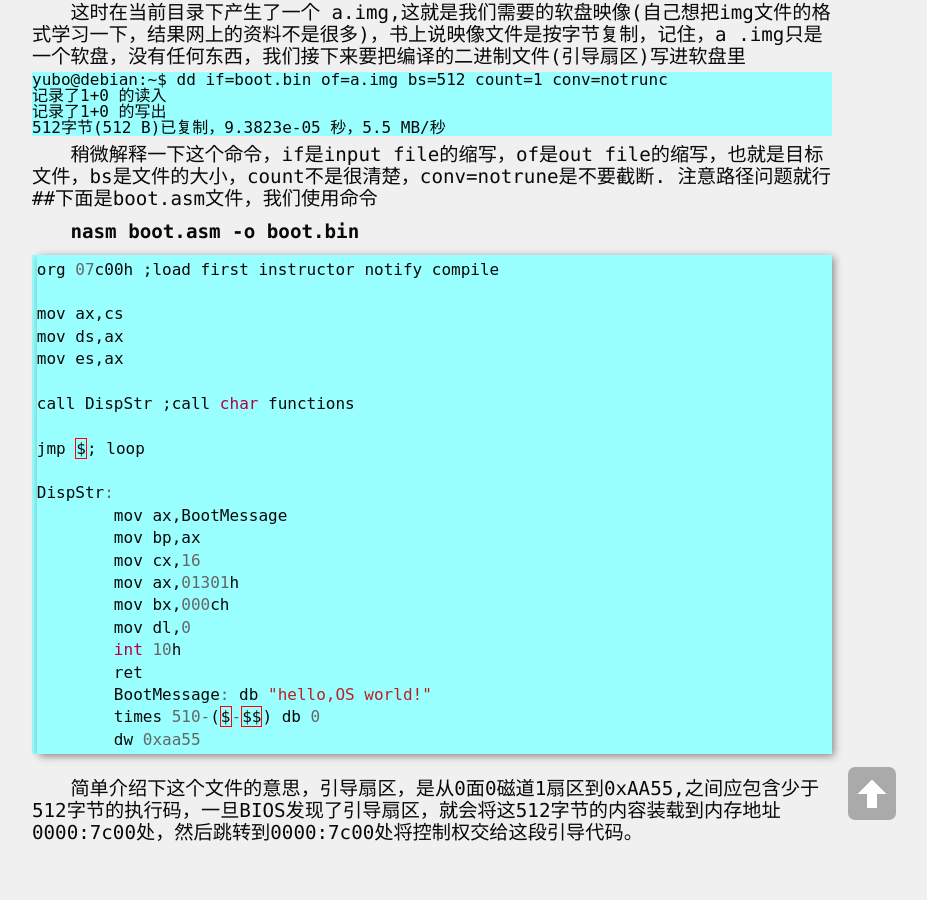
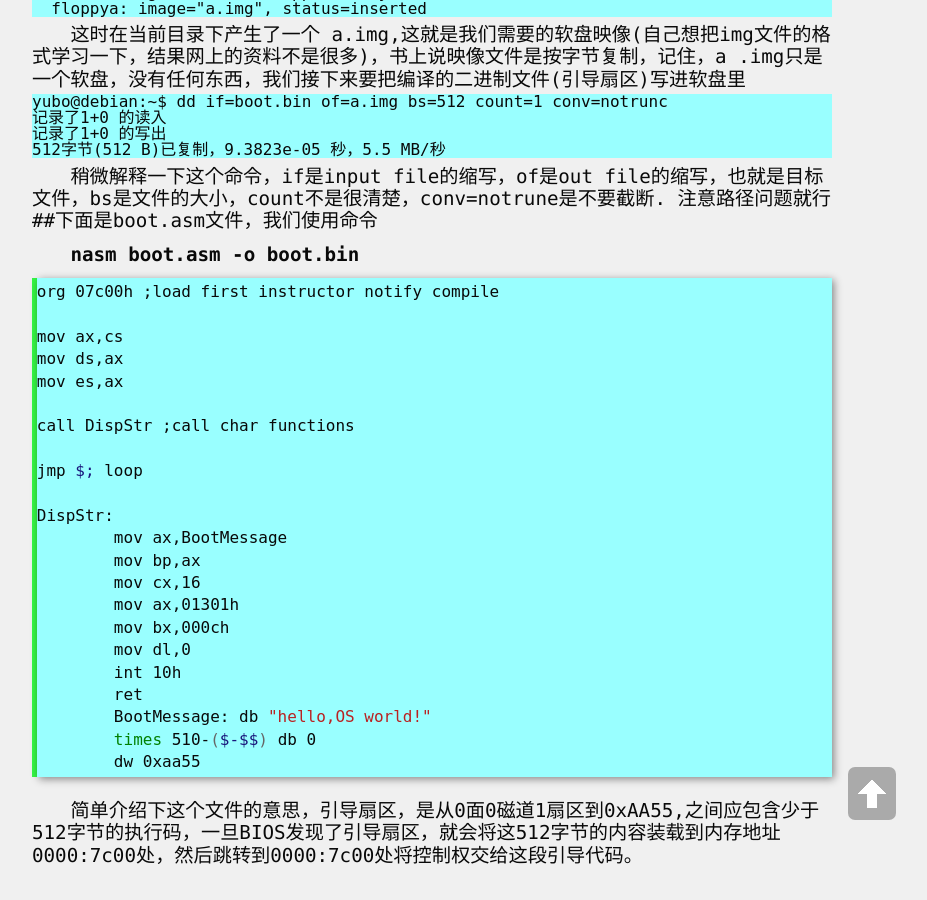
Before and after one commit to yuzibo/yuzibo.github.io, a Jekyll site: the page built from _posts/2014-11-04-DebianInstallBochs.md, in a window 1280 px wide and 900 px high, scrolled down 2076 px. Shown: the whole window, without its empty margins (208-1135 px from the left). Built offline with Jekyll 4.4.1, drawn with Linux system fonts in a browser that asks for light colours; comment, search, counter and statistics services are not loaded.

Commit message:
modify c

````diff
--- a/_posts/2014-11-04-DebianInstallBochs.md
+++ b/_posts/2014-11-04-DebianInstallBochs.md
@@ -35,7 +35,7 @@
 
 6.配置bochs启动文件
 
-{% highlight bash %}
+```bash
 #how much memory the emulated will have
 megs: 32
 #filename of ROM images
@@ -55,7 +55,7 @@
 #disable mouse
 mouse: enabled=0
 
-{% endhighlight %}
+```
 
 看到没，我们对Bochs的控制全在这里，包括映像文件的路径和启动顺序，至于a.img是在怎么来的，请看下面的东东，我们将配置文件写好以后，使用命令
 
@@ -126,7 +126,7 @@
 
 __nasm boot.asm -o boot.bin__
 
-{% highlight c %}
+```bash
 org 07c00h ;load first instructor notify compile
 
 mov ax,cs
@@ -149,6 +149,6 @@
 	BootMessage: db "hello,OS world!"
 	times 510-($-$$) db 0
 	dw 0xaa55
-{% endhighlight %}
+```
 
 简单介绍下这个文件的意思，引导扇区，是从0面0磁道1扇区到0xAA55,之间应包含少于512字节的执行码，一旦BIOS发现了引导扇区，就会将这512字节的内容装载到内存地址0000:7c00处，然后跳转到0000:7c00处将控制权交给这段引导代码。
````
